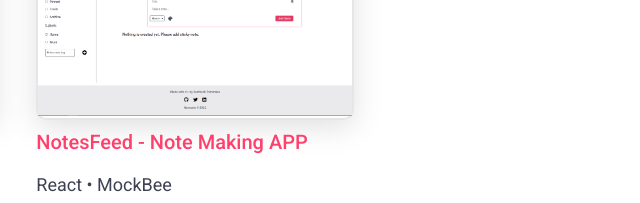
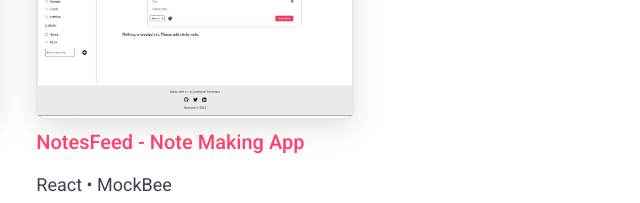
Before and after one commit to santhoshpemmaka/PersonalWebsite-neog, a plain HTML site: page index.html in a window 1280 px wide. Shown: the part 960-1163 px from the top of the page, 445-1085 px from the left. Drawn offline with Linux system fonts and the light colour scheme.

Commit message:
bug: spell mistake ap

```diff
--- a/index.html
+++ b/index.html
@@ -213,7 +213,7 @@
 							/>
 						</a>
 						<div class="project-detail-info">
-							<h3>NotesFeed - Note Making APP</h3>
+							<h3>NotesFeed - Note Making App</h3>
 							<div class="project-detail-labels">
 								<label>React</label>
 								<label>• MockBee</label>
```
